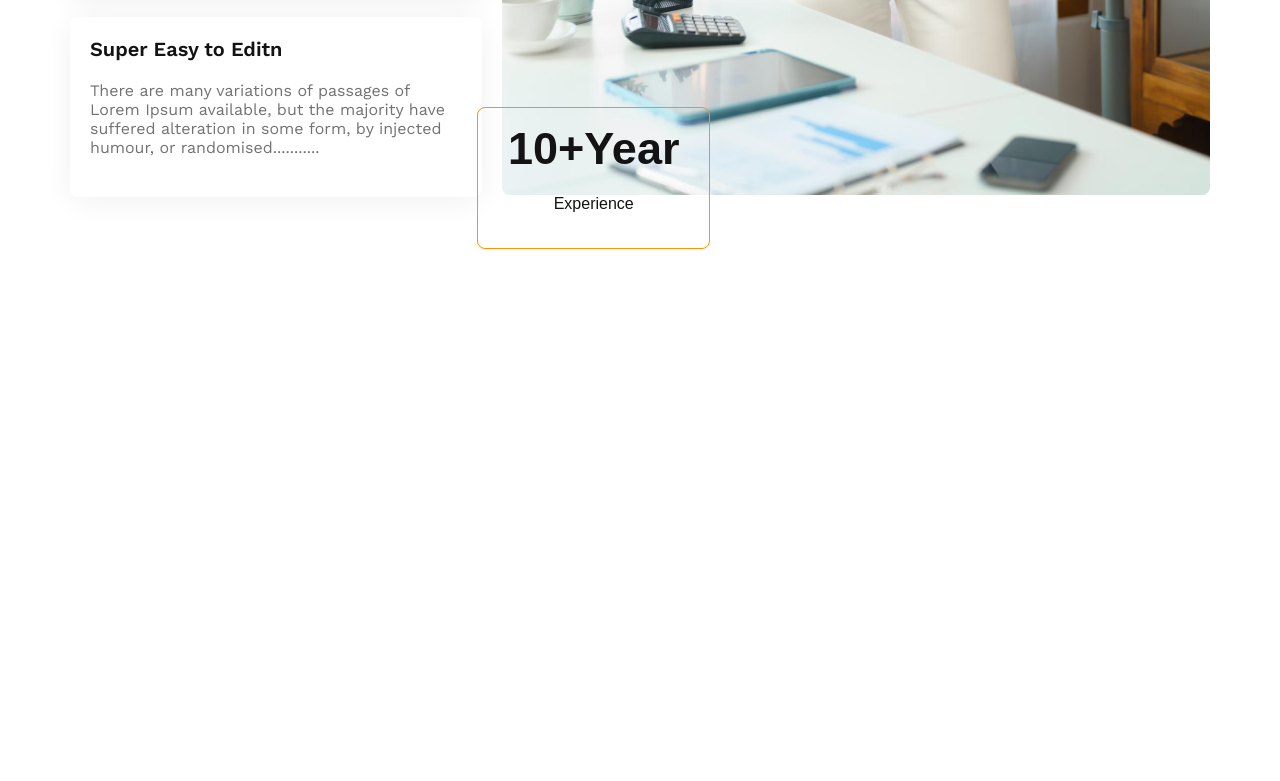
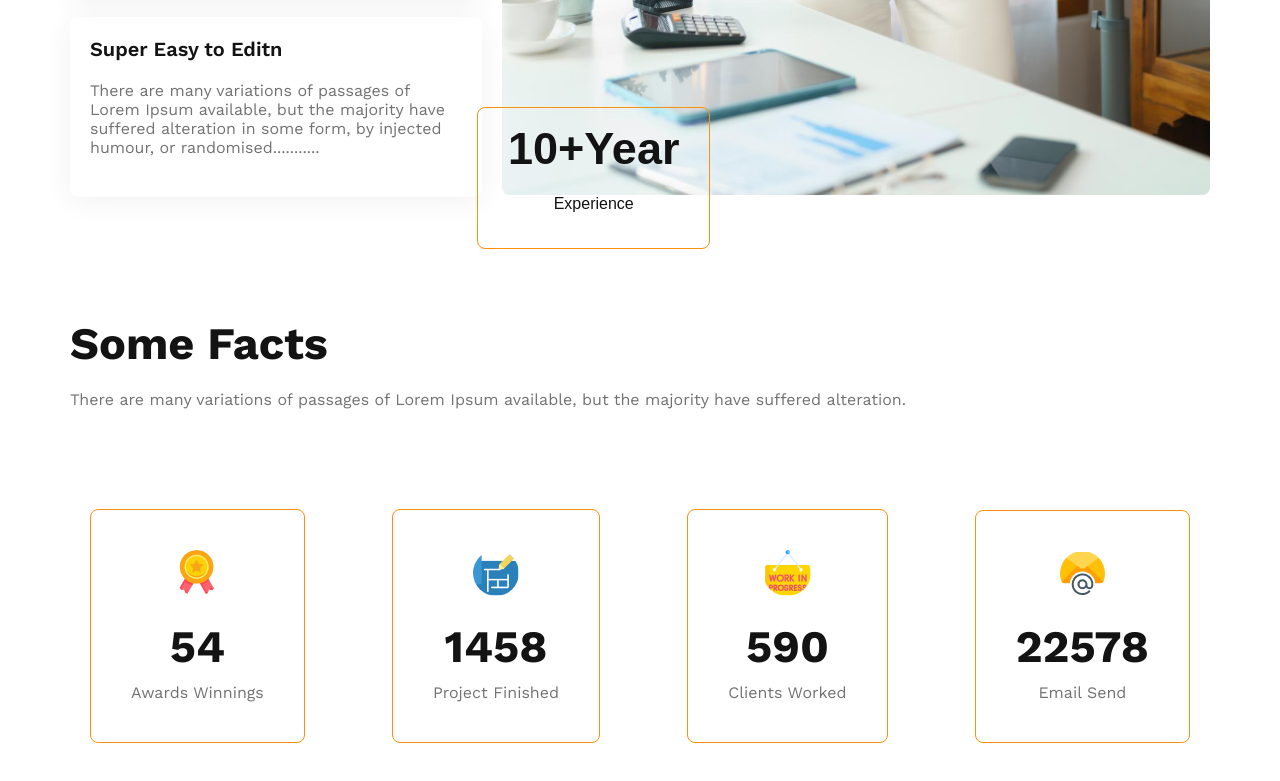
Before and after one commit to Sk-Monir/G3-Architects-Html-Css-Responsive, a plain HTML site: page index.html in a window 1280 px wide. Shown: the part 2649-3430 px from the top of the page. Before the commit the page ends 2898 px from the top, so only its background shows below. Drawn offline with nearby package versions, Linux system fonts and the light colour scheme.

Commit message:
some fact section add

```diff
--- a/css/style.css
+++ b/css/style.css
@@ -132,6 +132,9 @@ header{
   /*------------------------------
  Your features sec start
  ------------------------------ */
+ #your_features{
+    margin: 100px 0;
+ }
  #your_features .row{
     gap: 20px;
  }
@@ -163,6 +166,39 @@ header{
  .your_features_img .btn:hover p{
     color: #fff;
  }
+ /*-----------------------------
+  Some Facts section start
+  ------------------------------*/
+  #facts_sec{
+    margin: 100px 0;
+  }
+  .facts_items{
+    margin: 100px 0;
+    padding: 0 20px;
+  }
+  .facts_item{
+    border: 1px solid #FF900E;
+    border-radius: 8px;
+    padding:20px 40px;
+    transition: all linear .3s;
+  }
+  .facts_item:hover{
+    color:#fff;
+    background-color: #FF900E;
+    border: 1px solid #FF900E;
+  }
+  .facts_item .sec_ttl{
+    margin-bottom: 10px;
+  }
+  .facts_item:hover .sec_ttl,
+  .facts_item:hover .sec_text{
+    color:#fff;
+  }
+  .facts_item img{
+    background-color: #fff ;
+    padding: 20px;
+    border-radius: 100%;
+  }
  /* ----------------------------
     main section start
  -------------------------------*/
--- a/index.html
+++ b/index.html
@@ -102,6 +102,35 @@
             </div>
         </section>
         <!-- Some Facts section start  -->
+        <section id="facts_sec">
+            <div class="container">
+                <h2 class="sec_ttl">Some Facts</h2>
+                <p class="sec_text">There are many variations of passages of Lorem Ipsum available, but the majority
+                    have suffered alteration.</p>
+                <div class="facts_items row">
+                    <div class="facts_item center">
+                        <img src="images/icons/ribon.png" alt="">
+                        <h2 class="sec_ttl">54</h2>
+                        <p class="sec_text">Awards Winnings</p>
+                    </div>
+                    <div class="facts_item center">
+                        <img src="images/icons/projects.png" alt="">
+                        <h2 class="sec_ttl">1458</h2>
+                        <p class="sec_text">Project Finished </p>
+                    </div>
+                    <div class="facts_item center">
+                        <img src="images/icons/customers.png" alt="">
+                        <h2 class="sec_ttl">590</h2>
+                        <p class="sec_text">Clients Worked</p>
+                    </div>
+                    <div class="facts_item center">
+                        <img src="images/icons/email.png" alt="">
+                        <h2 class="sec_ttl">22578</h2>
+                        <p class="sec_text">Email Send</p>
+                    </div>
+                </div>
+            </div>
+        </section>
     </main>
     <!-- main section End -->
 </body>
```
